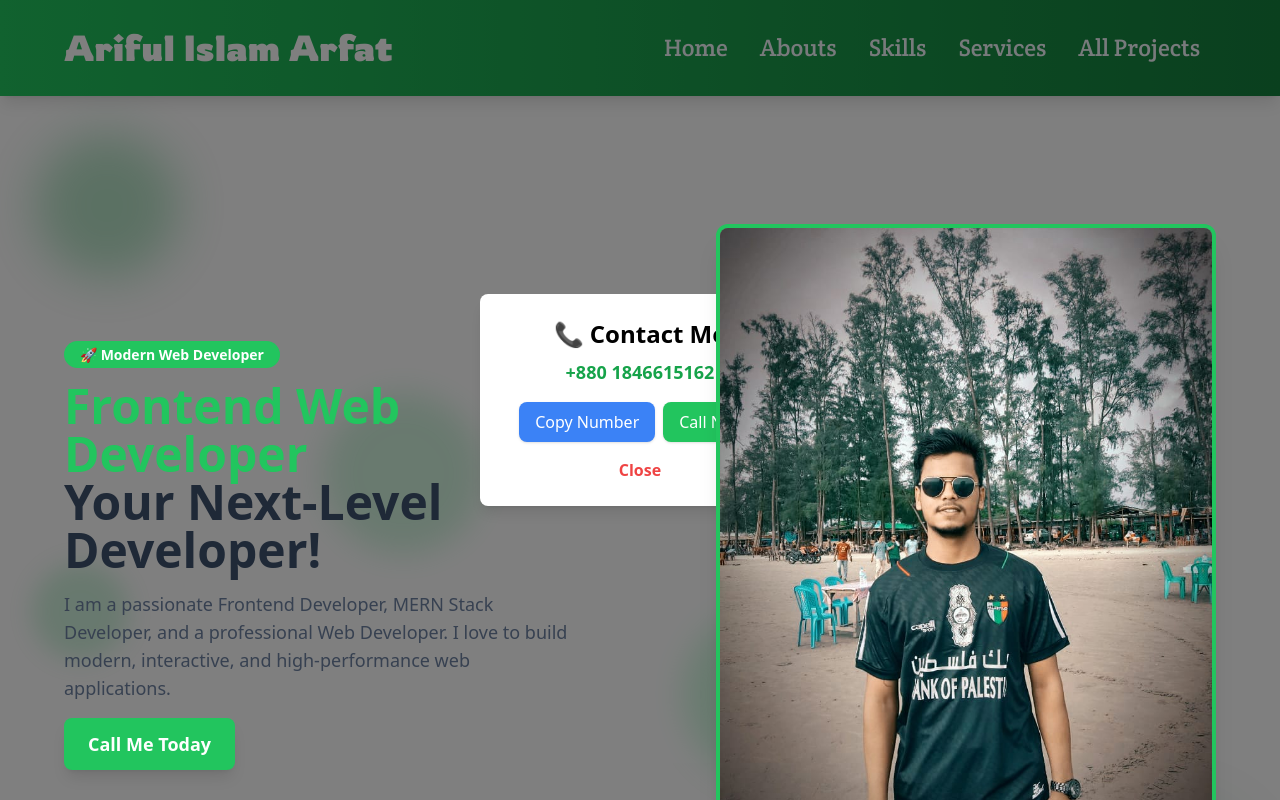
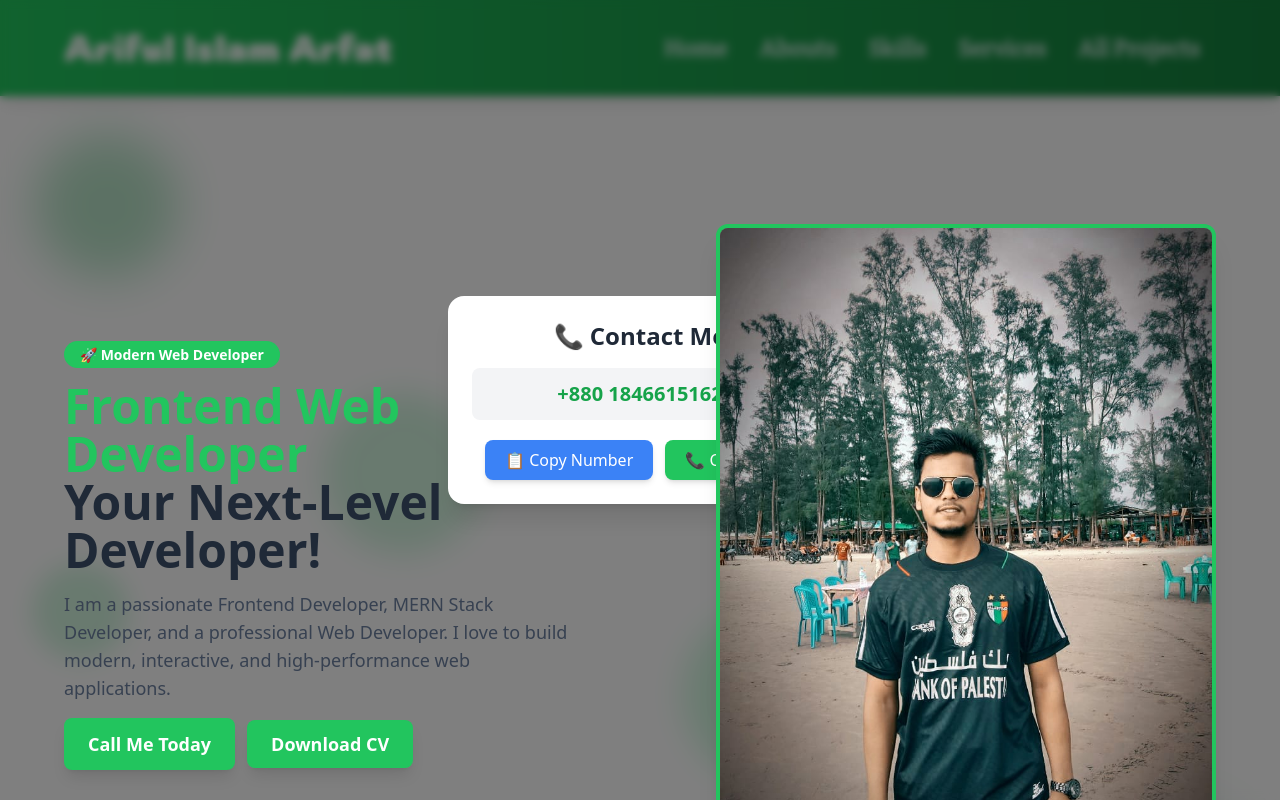
Before and after one commit to BD-Arfat/parsonal-website, a React (Vite) app: page / in a window 1280 px wide. Both pictures are taken after a click on the button "Call Me Today". Shown: the top 800 px of the page. Built offline with nearby package versions, Linux system fonts and the light colour scheme.

Commit message:
project section update

```diff
--- a/src/Page/Home/Banner/Banner.jsx
+++ b/src/Page/Home/Banner/Banner.jsx
@@ -24,7 +24,7 @@ const Banner = () => {
   };
 
   return (
-    <div className="relative w-full py-32 flex flex-col md:flex-row items-center justify-between px-6 md:px-16 bg-gradient-to-r  overflow-hidden">
+    <div className="relative w-full py-32 flex flex-col md:flex-row items-center justify-between px-6 md:px-16 bg-gradient-to-r overflow-hidden">
       {/* Background Decorative Circles */}
       <motion.div
         animate={{ x: [-10, 10, -10], y: [-10, 20, -10] }}
@@ -97,6 +97,15 @@ const Banner = () => {
         >
           Call Me Today
         </motion.button>
+        <motion.a
+          whileHover={{ scale: 1.1 }}
+          whileTap={{ scale: 0.9 }}
+          href="/cv.pdf"  // Make sure to replace with actual link
+          download
+          className="bg-green-500 ms-3 text-white px-6 py-3 rounded-lg text-lg font-semibold shadow-lg hover:bg-green-600 transition-all"
+        >
+          Download CV
+        </motion.a>
       </motion.div>
 
       {/* Right Side - Image Section */}
@@ -116,32 +125,56 @@ const Banner = () => {
 
       {/* Modal */}
       {isModalOpen && (
-        <div className="fixed inset-0 flex items-center justify-center bg-black bg-opacity-50">
-          <div className="bg-white p-6 rounded-lg shadow-lg w-80 text-center">
-            <h2 className="text-2xl font-semibold mb-2">📞 Contact Me</h2>
-            <p className="text-lg font-semibold text-green-600">{phoneNumber}</p>
-            <div className="flex gap-2 mt-4 justify-center">
-              <button
-                onClick={copyToClipboard}
-                className="bg-blue-500 text-white px-4 py-2 rounded-lg shadow hover:bg-blue-600"
-              >
-                Copy Number
-              </button>
-              <a
-                href={`tel:${phoneNumber}`}
-                className="bg-green-500 text-white px-4 py-2 rounded-lg shadow hover:bg-green-600"
-              >
-                Call Now
-              </a>
-            </div>
+        <motion.div
+          initial={{ opacity: 0 }}
+          animate={{ opacity: 1 }}
+          exit={{ opacity: 0 }}
+          className="fixed inset-0 flex items-center justify-center bg-black bg-opacity-50 backdrop-blur-sm"
+        >
+          <motion.div
+            initial={{ y: 100, opacity: 0 }}
+            animate={{ y: 0, opacity: 1 }}
+            exit={{ y: 100, opacity: 0 }}
+            transition={{ duration: 0.4, ease: "easeOut" }}
+            className="bg-white p-6 rounded-2xl shadow-xl w-96 text-center relative"
+          >
+            {/* Close Button */}
             <button
               onClick={() => setIsModalOpen(false)}
-              className="mt-4 text-red-500 font-semibold"
+              className="absolute top-3 right-3 text-gray-600 hover:text-red-500 transition"
             >
-              Close
+              ✖
             </button>
-          </div>
-        </div>
+
+            {/* Modal Title */}
+            <h2 className="text-2xl font-bold mb-4 text-gray-800">📞 Contact Me</h2>
+
+            {/* Phone Number */}
+            <p className="text-xl font-semibold text-green-600 bg-gray-100 p-3 rounded-lg">
+              {phoneNumber}
+            </p>
+
+            {/* Buttons */}
+            <div className="flex gap-3 mt-5 justify-center">
+              <motion.button
+                whileHover={{ scale: 1.1 }}
+                whileTap={{ scale: 0.9 }}
+                onClick={copyToClipboard}
+                className="bg-blue-500 text-white px-5 py-2 rounded-lg shadow-md hover:bg-blue-600 transition-all"
+              >
+                📋 Copy Number
+              </motion.button>
+              <motion.a
+                whileHover={{ scale: 1.1 }}
+                whileTap={{ scale: 0.9 }}
+                href={`tel:${phoneNumber}`}
+                className="bg-green-500 text-white px-5 py-2 rounded-lg shadow-md hover:bg-green-600 transition-all"
+              >
+                📞 Call Now
+              </motion.a>
+            </div>
+          </motion.div>
+        </motion.div>
       )}
     </div>
   );
--- a/src/Page/Home/Projects/Projects.jsx
+++ b/src/Page/Home/Projects/Projects.jsx
@@ -2,68 +2,107 @@ import React from "react";
 import HeaderSection from "../../../Sheard/HeaderSection/HeaderSection";
 import { motion } from "framer-motion";
 
-const projectsData = [
+const projects = [
   {
-    title: "E-Commerce Website",
-    description: "A fully responsive online shopping platform with payment integration.",
-    image: "https://images.pexels.com/photos/3183150/pexels-photo-3183150.jpeg?auto=compress&cs=tinysrgb&w=400",
-    liveLink: "#",
+    project_name: "Portfolio Website",
+    project_image: "https://encrypted-tbn0.gstatic.com/images?q=tbn:ANd9GcTe541a8yoJqPh5pOdE23HJLTspIsOB6Da4Mg&s",
+    project_description:
+      "A personal portfolio website showcasing my projects, skills, and experience.",
+    project_tags: ["Portfolio", "Web Design", "Frontend"],
+    project_features: [
+      "Responsive design",
+      "Dark/Light mode",
+      "Smooth scrolling",
+      "Animated components",
+      "Contact form with email integration",
+    ],
+    live_site_link: "#",
+    github_client_site_link: "#",
+    github_server_site_link: "N/A",
+    project_category: "React",
   },
   {
-    title: "Portfolio Website",
-    description: "A modern personal portfolio website with animations and dark mode.",
-    image: "https://source.unsplash.com/400x250/?portfolio,website",
-    liveLink: "#",
-  },
-  {
-    title: "Quiz App",
-    description: "An interactive quiz application with multiple categories and real-time scoring.",
-    image: "https://source.unsplash.com/400x250/?quiz,app",
-    liveLink: "#",
+    project_name: "E-commerce Website",
+    project_image: "https://encrypted-tbn0.gstatic.com/images?q=tbn:ANd9GcS_DPeNYdcs-fI1fkjOG0oaVergA6tmnj5t1g&s",
+    project_description:
+      "A full-stack e-commerce platform with user authentication and payment integration.",
+    project_tags: ["E-commerce", "Full Stack", "MERN"],
+    project_features: [
+      "User authentication with JWT",
+      "Product management dashboard",
+      "Payment integration with Stripe",
+      "Add to cart and wishlist feature",
+      "Order tracking system",
+    ],
+    live_site_link: "#",
+    github_client_site_link: "#",
+    github_server_site_link: "#",
+    project_category: "Fullstack",
   },
 ];
 
-const Projects = () => {
+const ProjectCard = ({ project }) => {
   return (
-    <section className="mt-48 mb-32">
-      <div className="text-center mb-16">
-        <HeaderSection name={"PROJECTS"} />
-      </div>
-      <div className="grid grid-cols-1 sm:grid-cols-1 md:grid-cols-2 lg:grid-cols-3 gap-8 px-6">
-        {projectsData.map((project, index) => (
-          <motion.div
+    <div className="bg-white shadow-lg rounded-2xl p-5 transition transform hover:scale-105">
+      <img
+        src={project.project_image}
+        alt={project.project_name}
+        className="rounded-xl mb-4 w-full h-40 object-cover"
+      />
+      <h3 className="text-xl font-semibold mb-2">{project.project_name}</h3>
+      <p className="text-gray-600 mb-3">{project.project_description}</p>
+      <div className="flex flex-wrap gap-2 mb-3">
+        {project.project_tags.map((tag, index) => (
+          <span
             key={index}
-            initial={{ opacity: 0, y: 50 }}
-            animate={{ opacity: 1, y: 0 }}
-            transition={{ duration: 0.8, delay: index * 0.3 }}
-            whileHover={{ scale: 1.05, boxShadow: "0px 15px 40px rgba(0, 128, 0, 0.3)" }}
-            className="bg-white shadow-lg rounded-lg overflow-hidden transform transition duration-300 hover:scale-105"
+            className="bg-blue-100 text-green-600 px-2 py-1 rounded-lg text-sm"
           >
-            {/* Image */}
-            <img
-              className="w-full h-56 object-cover"
-              src={project.image}
-              alt={project.title}
-            />
-
-            {/* Content */}
-            <div className="p-5">
-              <h3 className="text-xl font-semibold text-gray-900 font-roboto mb-2">{project.title}</h3>
-              <p className="text-gray-600 mb-4 font-lora">{project.description}</p>
-
-              {/* Button */}
-              <a
-                href={project.liveLink}
-                className="inline-block w-full bg-green-400 text-white font-semibold py-2 rounded-lg transition duration-300 hover:bg-green-600 font-roboto text-center"
-              >
-                See Details
-              </a>
-            </div>
-          </motion.div>
+            {tag}
+          </span>
         ))}
       </div>
-    </section>
+      <ul className="list-disc list-inside mb-3 text-gray-700">
+        {project.project_features.map((feature, index) => (
+          <li key={index} className="text-sm">{feature}</li>
+        ))}
+      </ul>
+      <a
+        href={project.live_site_link}
+        className="bg-green-600 text-white px-4 py-2 rounded-lg inline-block mt-2 hover:bg-blue-700"
+      >
+        Live Site
+      </a>
+      <div className="flex justify-between mt-3">
+        <a
+          href={project.github_client_site_link}
+          className="text-green-700 hover:underline"
+        >
+          Client Code
+        </a>
+        {project.github_server_site_link !== "N/A" && (
+          <a
+            href={project.github_server_site_link}
+            className="text-green-700 hover:underline"
+          >
+            Server Code
+          </a>
+        )}
+      </div>
+    </div>
   );
 };
 
-export default Projects;
+const ProjectList = () => {
+  return (
+    <div className="container mx-auto px-5 py-10">
+      <h2 className="text-3xl font-bold text-center mb-8">My Projects</h2>
+      <div className="grid md:grid-cols-2 lg:grid-cols-3 gap-6">
+        {projects.map((project, index) => (
+          <ProjectCard key={index} project={project} />
+        ))}
+      </div>
+    </div>
+  );
+};
+
+export default ProjectList;
```
